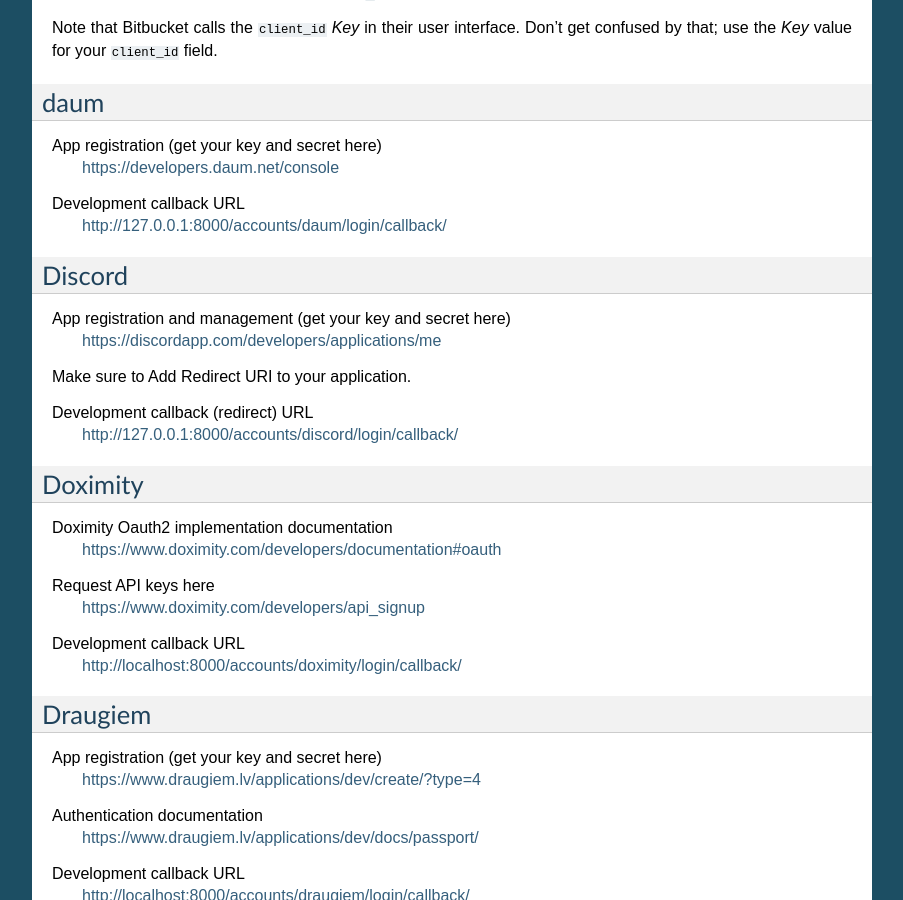
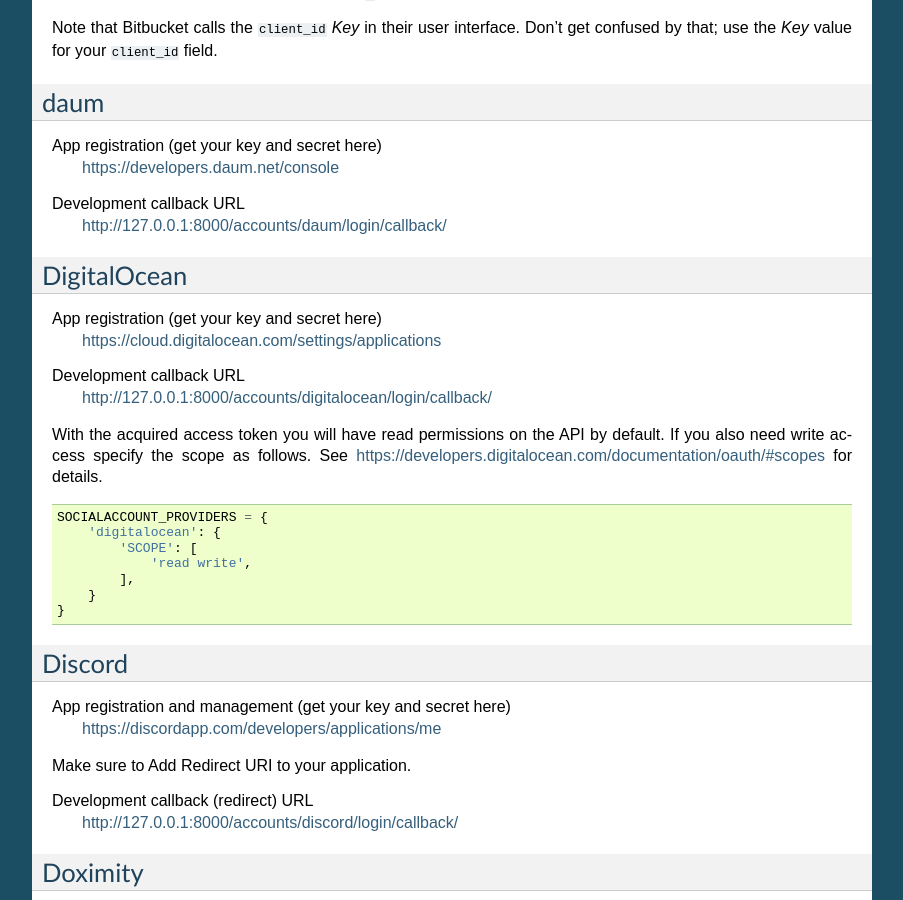
Before and after one commit to mindfulMachineLath/Django-authsystem, a Sphinx documentation site: the page built from docs/providers.rst, in a window 1280 px wide and 900 px high, scrolled down 2110 px. Shown: the whole window, without its empty margins (198-1101 px from the left). Built offline with Sphinx 7.4.7, drawn with Linux system fonts in a browser that asks for light colours.

Commit message:
Add provider config docs for DigitalOcean (#1618)
Correct section header markup for daum

Fixes #1612

```diff
--- a/docs/providers.rst
+++ b/docs/providers.rst
@@ -123,13 +123,37 @@
 
 
 daum
------
+----
 
 App registration (get your key and secret here)
     https://developers.daum.net/console
 
 Development callback URL
     http://127.0.0.1:8000/accounts/daum/login/callback/
+
+
+DigitalOcean
+------------
+
+App registration (get your key and secret here)
+    https://cloud.digitalocean.com/settings/applications
+
+Development callback URL
+    http://127.0.0.1:8000/accounts/digitalocean/login/callback/
+
+With the acquired access token you will have read permissions on the API by
+default.  If you also need write access specify the scope as follows.  See
+https://developers.digitalocean.com/documentation/oauth/#scopes for details.
+
+.. code-block:: python
+
+    SOCIALACCOUNT_PROVIDERS = {
+        'digitalocean': {
+            'SCOPE': [
+                'read write',
+            ],
+        }
+    }
 
 
 Discord
@@ -146,6 +170,7 @@
 
 Doximity
 --------
+
 Doximity Oauth2 implementation documentation
     https://www.doximity.com/developers/documentation#oauth
 
```
